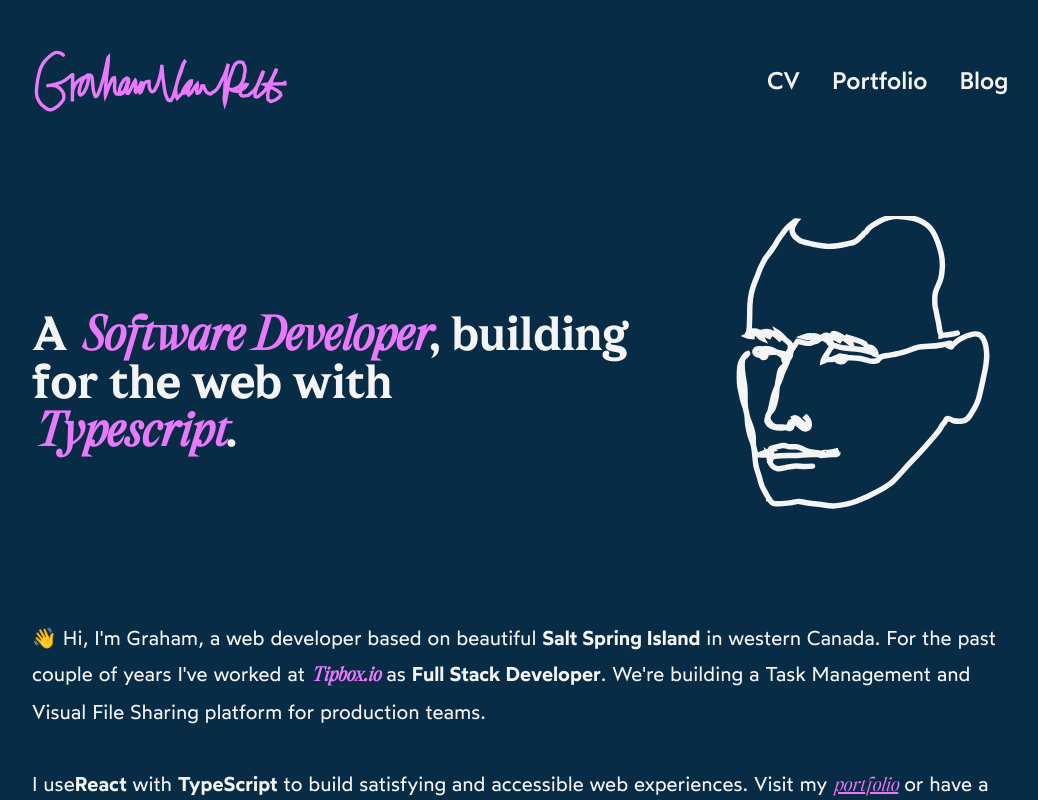
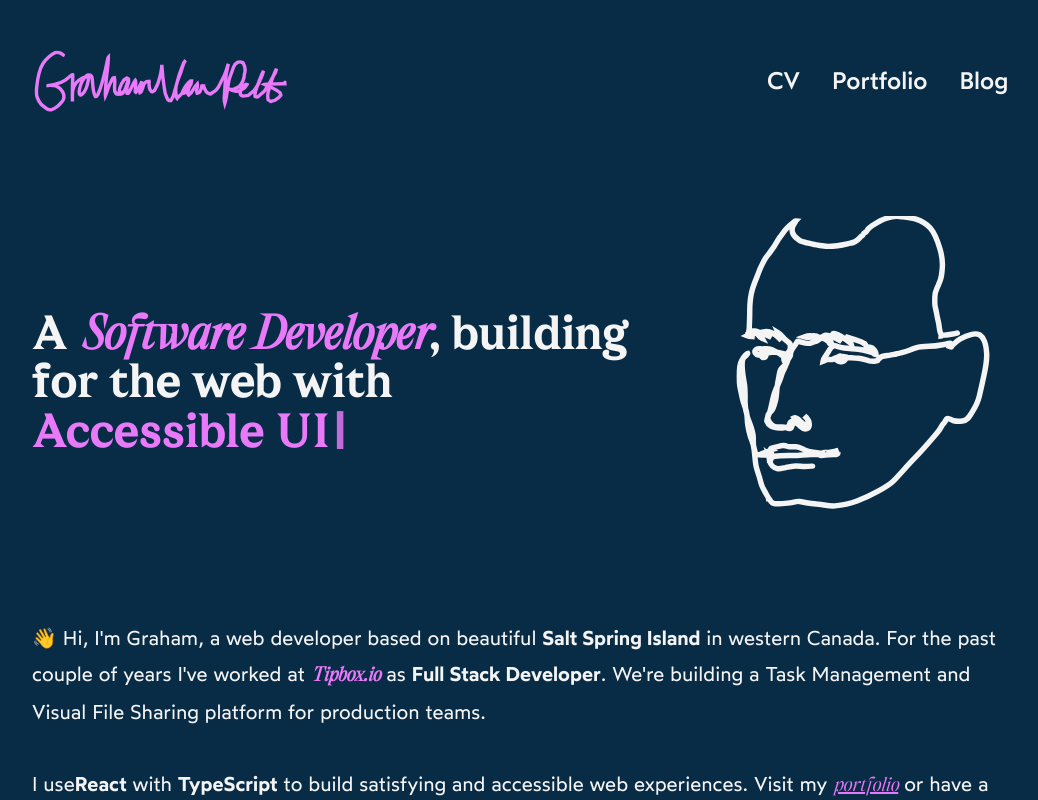
Before and after one commit to GVPproj/grahamvanpelt.dev, a Next.js app: page / in a window 1280 px wide. Shown: the top 800 px of the page, without its empty margins (120-1158 px from the left). Built offline with nearby package versions, Linux system fonts and the light colour scheme.

Commit message:
feat: type cycle

```diff
--- a/src/app/components/animations/SpanCycle.tsx
+++ b/src/app/components/animations/SpanCycle.tsx
@@ -1,31 +1,70 @@
-"use client";
+'use client'
 
-import { useEffect, useState } from "react";
+import { useEffect, useState } from 'react'
 
 const toolList = [
-  "ReactJS",
-  "Accessible UI",
-  "Typescript",
-  "Graphql",
-  "Postgres",
-  "TailwindCSS",
-  "Astro",
-  "Prisma",
-  "HTML",
-  "Remix",
-];
+  'ReactJS',
+  'Accessible UI',
+  'Typescript',
+  'Graphql',
+  'Postgres',
+  'TailwindCSS',
+  'Astro',
+  'Prisma',
+  'HTML',
+  'Remix',
+]
 
 export default function SpanCycle() {
-  const [listIdx, setListIdx] = useState(0);
+  const [listIdx, setListIdx] = useState(0)
+  const [displayText, setDisplayText] = useState('')
+  const [isTyping, setIsTyping] = useState(true)
 
   useEffect(() => {
-    const handleTimeout = () => {
-      if (listIdx < toolList.length - 1) setListIdx((prev) => prev + 1);
-      else setListIdx(0);
-    };
-    const timer = setTimeout(handleTimeout, 2000);
-    return () => clearTimeout(timer);
-  }, [listIdx]);
+    const currentTool = toolList[listIdx]
+    let timeoutId: NodeJS.Timeout
 
-  return <span className="text-skin-accent">{toolList[listIdx]}</span>;
+    if (isTyping) {
+      // Typing phase
+      if (displayText.length < currentTool.length) {
+        timeoutId = setTimeout(() => {
+          setDisplayText(currentTool.slice(0, displayText.length + 1))
+        }, 100) // 100ms per character
+      } else {
+        // Hold for 2 seconds then start backspacing
+        timeoutId = setTimeout(() => {
+          setIsTyping(false)
+        }, 2000)
+      }
+    } else {
+      // Backspacing phase
+      if (displayText.length > 0) {
+        timeoutId = setTimeout(() => {
+          setDisplayText(displayText.slice(0, -1))
+        }, 50) // 50ms per backspace (faster)
+      } else {
+        // Move to next tool
+        setIsTyping(true)
+        if (listIdx < toolList.length - 1) {
+          setListIdx((prev) => prev + 1)
+        } else {
+          setListIdx(0)
+        }
+      }
+    }
+
+    return () => clearTimeout(timeoutId)
+  }, [displayText, isTyping, listIdx])
+
+  return (
+    <span className="font-semibold not-italic text-skin-accent">
+      {displayText}
+      <span
+        className="relative inline-block translate-y-[2px] animate-pulse overflow-hidden pl-1 not-italic"
+        style={{ height: '0.8em', verticalAlign: 'center' }}
+      >
+        |
+      </span>
+    </span>
+  )
 }
--- a/src/app/globals.css
+++ b/src/app/globals.css
@@ -126,3 +126,32 @@ span {
   src: url('./fonts/wotfard/wotfard-bold-webfont.woff2') format('woff2');
   font-style: normal;
 }
+
+.typeme {
+  display: inline-block;
+  animation:
+    type-and-delete 5s steps(var(--typing-steps, 20), end),
+    blink 0.5s step-end infinite alternate;
+  white-space: nowrap;
+  overflow: hidden;
+  border-right: 3px solid var(--colour-accent);
+  width: 0;
+  max-width: var(--typing-width, 200px);
+}
+
+@keyframes type-and-delete {
+  0% {
+    width: 0;
+  }
+  20% {
+    width: var(--typing-width, 200px);
+  }
+  60% {
+    width: var(--typing-width, 200px);
+  }
+  100% { width: 0; }
+}
+
+@keyframes blink {
+  50% { border-color: transparent; }
+}
--- a/src/app/page.tsx
+++ b/src/app/page.tsx
@@ -11,7 +11,7 @@ export default function Home() {
             <span className="italic text-skin-accent">Software Developer</span>
             {', '}
             building for the web with <br />
-            <SpanCycle />.
+            <SpanCycle />
           </p>
           <Face />
         </section>
```
